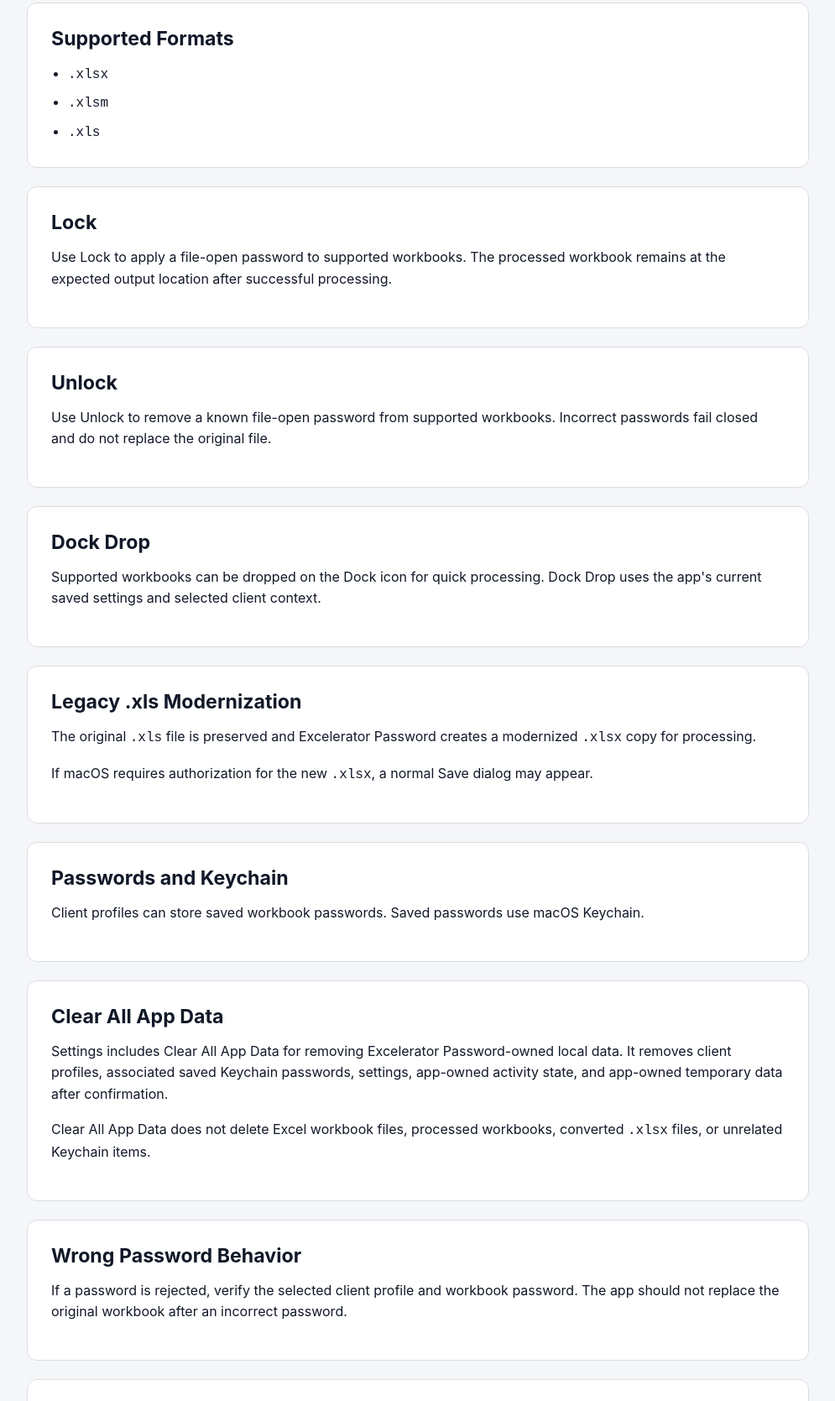
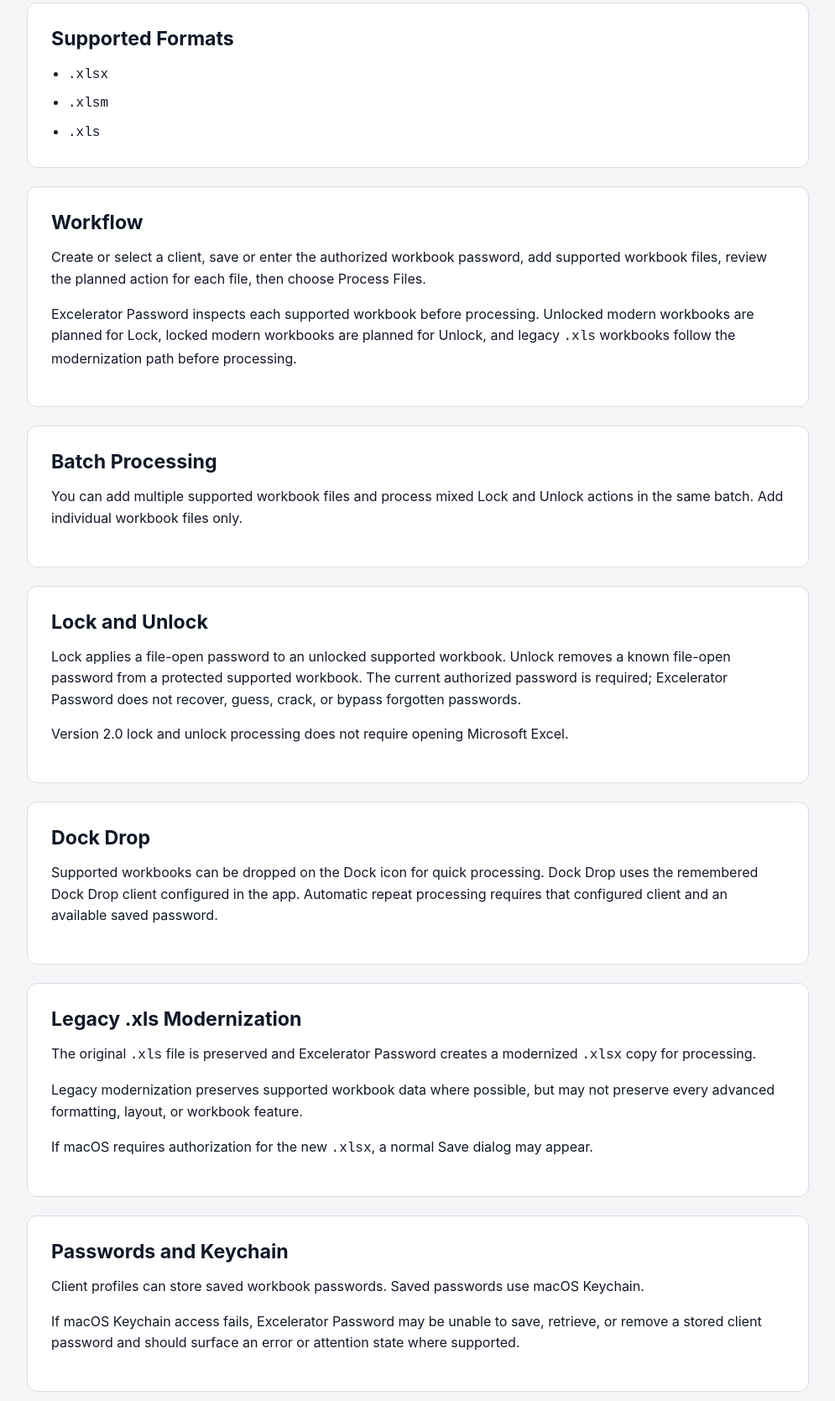
Before and after one commit to jstrick428/excelerator-password, a plain HTML site: page support/index.html in a window 1280 px wide. Shown: the part 744-2413 px from the top of the page at 84% size, without its empty margins (142-1137 px from the left). Drawn offline with Linux system fonts and the light colour scheme.

Commit message:
Reconcile privacy and support for Excelerator Password 2.0

```diff
--- a/support/index.html
+++ b/support/index.html
@@ -46,29 +46,38 @@
       </section>
 
       <section class="section">
-        <h2>Lock</h2>
-        <p>Use Lock to apply a file-open password to supported workbooks. The processed workbook remains at the expected output location after successful processing.</p>
+        <h2>Workflow</h2>
+        <p>Create or select a client, save or enter the authorized workbook password, add supported workbook files, review the planned action for each file, then choose Process Files.</p>
+        <p>Excelerator Password inspects each supported workbook before processing. Unlocked modern workbooks are planned for Lock, locked modern workbooks are planned for Unlock, and legacy <code>.xls</code> workbooks follow the modernization path before processing.</p>
       </section>
 
       <section class="section">
-        <h2>Unlock</h2>
-        <p>Use Unlock to remove a known file-open password from supported workbooks. Incorrect passwords fail closed and do not replace the original file.</p>
+        <h2>Batch Processing</h2>
+        <p>You can add multiple supported workbook files and process mixed Lock and Unlock actions in the same batch. Add individual workbook files only.</p>
+      </section>
+
+      <section class="section">
+        <h2>Lock and Unlock</h2>
+        <p>Lock applies a file-open password to an unlocked supported workbook. Unlock removes a known file-open password from a protected supported workbook. The current authorized password is required; Excelerator Password does not recover, guess, crack, or bypass forgotten passwords.</p>
+        <p>Version 2.0 lock and unlock processing does not require opening Microsoft Excel.</p>
       </section>
 
       <section class="section">
         <h2>Dock Drop</h2>
-        <p>Supported workbooks can be dropped on the Dock icon for quick processing. Dock Drop uses the app's current saved settings and selected client context.</p>
+        <p>Supported workbooks can be dropped on the Dock icon for quick processing. Dock Drop uses the remembered Dock Drop client configured in the app. Automatic repeat processing requires that configured client and an available saved password.</p>
       </section>
 
       <section class="section">
         <h2>Legacy .xls Modernization</h2>
         <p>The original <code>.xls</code> file is preserved and Excelerator Password creates a modernized <code>.xlsx</code> copy for processing.</p>
+        <p>Legacy modernization preserves supported workbook data where possible, but may not preserve every advanced formatting, layout, or workbook feature.</p>
         <p>If macOS requires authorization for the new <code>.xlsx</code>, a normal Save dialog may appear.</p>
       </section>
 
       <section class="section">
         <h2>Passwords and Keychain</h2>
         <p>Client profiles can store saved workbook passwords. Saved passwords use macOS Keychain.</p>
+        <p>If macOS Keychain access fails, Excelerator Password may be unable to save, retrieve, or remove a stored client password and should surface an error or attention state where supported.</p>
       </section>
 
       <section class="section">
@@ -79,12 +88,22 @@
 
       <section class="section">
         <h2>Wrong Password Behavior</h2>
-        <p>If a password is rejected, verify the selected client profile and workbook password. The app should not replace the original workbook after an incorrect password.</p>
+        <p>If a password is rejected, verify the selected client profile and workbook password. Failed files can be retried after correcting the password or file issue. The app should not replace the original modern workbook after an incorrect password.</p>
       </section>
 
       <section class="section">
         <h2>Malformed or Unsupported Workbooks</h2>
         <p>If a workbook is malformed, damaged, or not a supported Excel workbook type, processing fails and the original file should remain unchanged.</p>
+      </section>
+
+      <section class="section">
+        <h2>System Requirement</h2>
+        <p>Excelerator Password 2.0.0 requires macOS 13.0 or later.</p>
+      </section>
+
+      <section class="section">
+        <h2>Appearance</h2>
+        <p>Excelerator Password supports Light and Dark Mode.</p>
       </section>
 
       <section class="section">
@@ -100,7 +119,7 @@
 
       <section class="section">
         <h2>User Guide and Quick Start</h2>
-        <p>Version 1.3.0 includes bundled User Guide and Quick Start documentation in the app bundle. Open them from the Help menu inside Excelerator Password.</p>
+        <p>Version 2.0.0 includes bundled User Guide and Quick Start documentation in the app bundle. Open them from the Help menu inside Excelerator Password.</p>
       </section>
 
       <section class="callout">
```
Also changed, not shown: privacy/index.html (+5 -5 lines).
